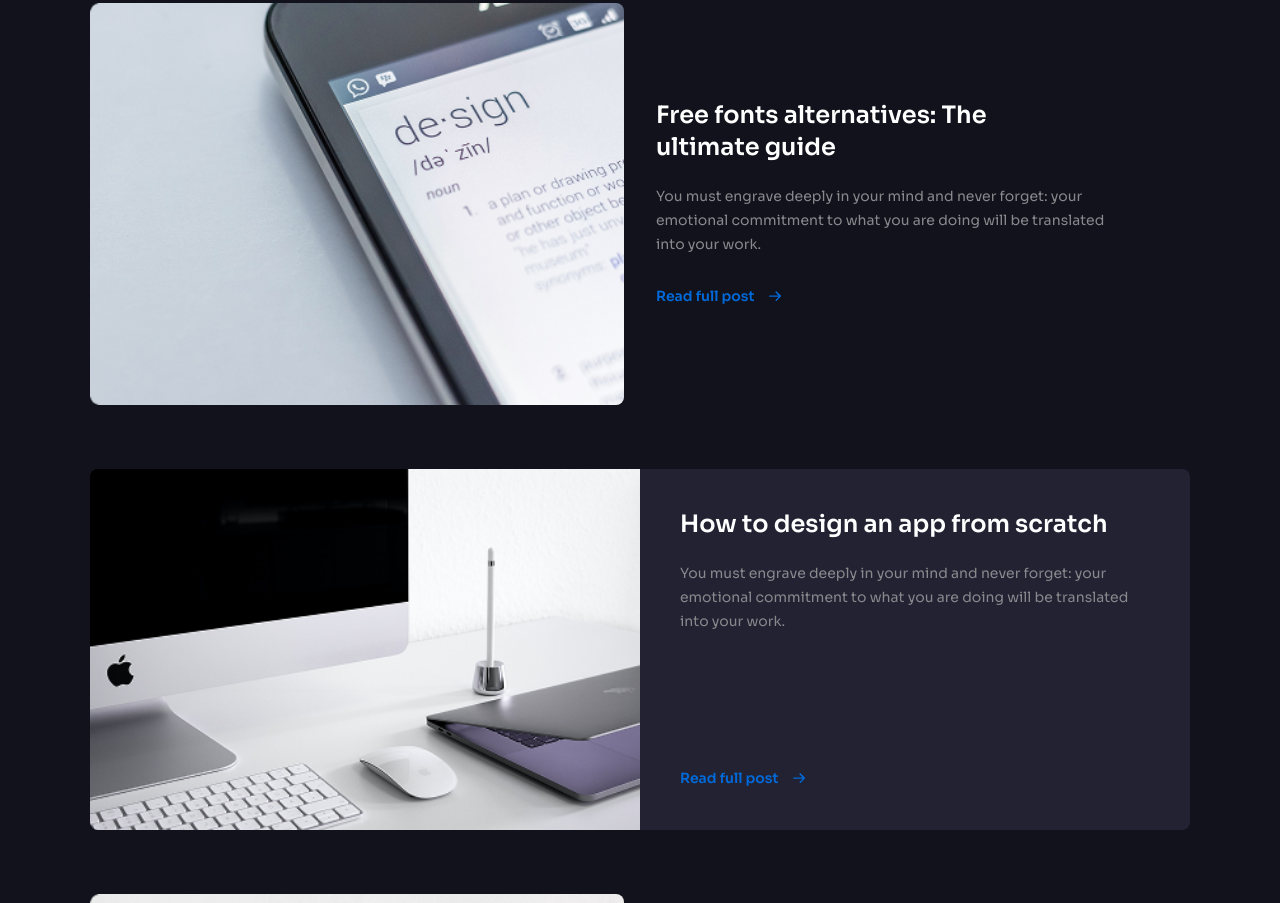
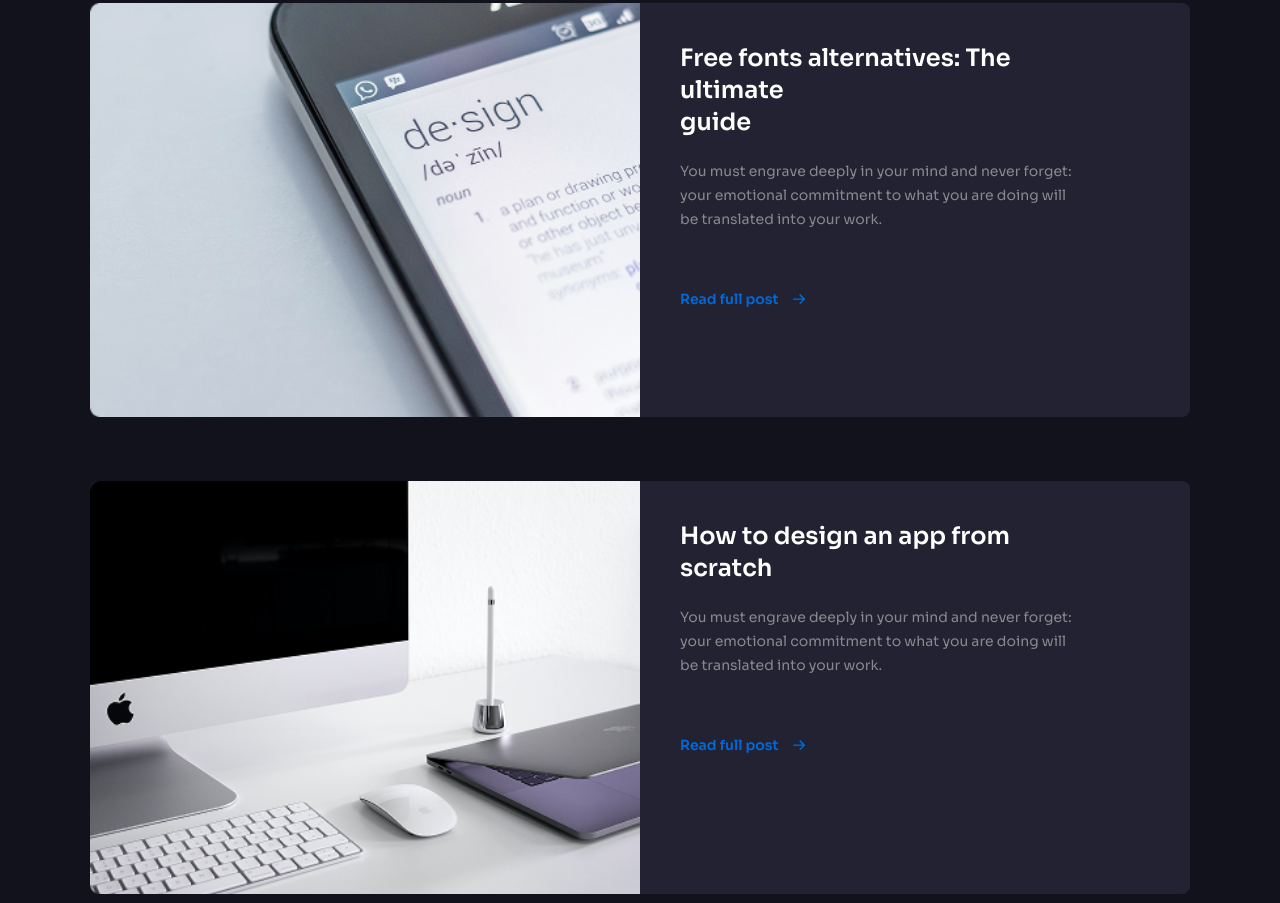
Before and after one commit to MaksymSelezen/Portier-Digital, a website: page src/blog.html in a window 1280 px wide. Shown: the part 845-1748 px from the top of the page. Drawn offline with nearby package versions, Linux system fonts and the light colour scheme; files that its build step writes are made by us from their sources.

Commit message:
articles section adaptive

```diff
--- a/src/blog.html
+++ b/src/blog.html
@@ -87,7 +87,8 @@
 
                 <div class="blog-articles__body">
                   <h3 class="blog-articles__card-title">
-                    Free fonts alternatives: The ultimate guide
+                    Free fonts alternatives: The ultimate <br />
+                    guide
                   </h3>
 
                   <p class="blog-articles__excerpt">
--- a/src/scss/pages/_blog.scss
+++ b/src/scss/pages/_blog.scss
@@ -179,7 +179,7 @@
 
   &__header {
     max-width: 60ch;
-    margin-bottom: 48px;
+    margin-bottom: 40px;
   }
 
   &__title {
@@ -201,18 +201,24 @@
 
   &__list {
     display: grid;
-    gap: 60px;
+    gap: 32px;
+  }
+
+  &__item {
+    min-width: 0;
   }
 
   &__card {
     display: flex;
     flex-direction: column;
-    gap: 20px;
+
+    background-color: $color-surface;
+    border-radius: 8px;
+    overflow: hidden;
 
     &:focus-visible {
       outline: 2px solid rgba(255, 255, 255, 0.5);
       outline-offset: 6px;
-      border-radius: 8px;
     }
 
     &:hover .blog-articles__more {
@@ -221,9 +227,16 @@
   }
 
   &__media {
-    border-radius: 8px;
+    width: 100%;
+    min-height: 316px;
+    height: 316px;
     overflow: hidden;
-    aspect-ratio: 350 / 230;
+  }
+
+  &__media picture {
+    display: block;
+    width: 100%;
+    height: 100%;
   }
 
   &__img {
@@ -235,7 +248,10 @@
   &__body {
     display: flex;
     flex-direction: column;
-    gap: 16px;
+
+    width: 100%;
+
+    padding: 20px;
   }
 
   &__card-title {
@@ -244,7 +260,8 @@
     line-height: 1.33333;
     color: $color-text-main;
 
-    max-width: 22ch;
+    max-width: 18ch;
+    margin-bottom: 16px;
   }
 
   &__excerpt {
@@ -253,15 +270,14 @@
     line-height: 1.71429;
     color: $color-text-muted;
 
-    max-width: 54ch;
+    max-width: 34ch;
   }
 
   &__more {
     display: inline-flex;
     align-items: center;
     gap: 12px;
-
-    margin-top: 8px;
+    margin-top: 24px;
 
     font-weight: 600;
     font-size: 14px;
@@ -271,25 +287,6 @@
 
   &__icon {
     flex: 0 0 auto;
-  }
-
-  &__card--surface {
-    gap: 0;
-  }
-
-  &__card--surface &__media {
-    border-radius: 8px 8px 0 0;
-    aspect-ratio: 350 / 230;
-  }
-
-  &__card--surface &__body {
-    background-color: $color-surface;
-    border-radius: 0 0 8px 8px;
-    padding: 24px 20px;
-  }
-
-  &__card--surface &__more {
-    margin-top: 24px;
   }
 
   // 768
@@ -304,43 +301,32 @@
 
     &__card {
       display: grid;
-      grid-template-columns: minmax(320px, 1fr) minmax(280px, 1fr);
-      gap: 32px;
-      align-items: stretch;
+      grid-template-columns: minmax(0, 1fr) minmax(0, 1fr);
+      min-height: 316px;
     }
 
     &__media {
-      aspect-ratio: auto;
       height: 100%;
       min-height: 316px;
     }
 
     &__body {
-      justify-content: center;
-      gap: 20px;
+      height: 100%;
+      min-height: 316px;
+      padding: 40px;
+    }
+
+    &__card-title {
+      max-width: 20ch;
+      margin-bottom: 20px;
     }
 
     &__excerpt {
-      max-width: 44ch;
+      max-width: 38ch;
     }
 
-    &__card--surface {
-      gap: 0;
-    }
-
-    &__card--surface &__media {
-      border-radius: 8px 0 0 8px;
-      min-height: 316px;
-    }
-
-    &__card--surface &__body {
-      border-radius: 0 8px 8px 0;
-      padding: 40px;
-      height: 100%;
-    }
-
-    &__card--surface &__more {
-      margin-top: auto;
+    &__more {
+      padding-top: 32px;
     }
   }
 
@@ -349,28 +335,19 @@
     &__card {
       grid-template-columns: minmax(420px, 1fr) 1fr;
     }
-
-    &__card-title {
-      max-width: 24ch;
-    }
   }
 
   // 1440
   @media (min-width: $bp-laptop) {
-    &__header {
-      max-width: 70ch;
-    }
-
     &__list {
       gap: 72px;
     }
 
     &__card {
       grid-template-columns: minmax(520px, 1fr) 1fr;
-      gap: 40px;
     }
 
-    &__card--surface &__body {
+    &__body {
       padding: 48px;
     }
   }
@@ -379,6 +356,7 @@
   @media (min-width: $bp-desktop) {
     &__header {
       margin-bottom: 72px;
+      max-width: 70ch;
     }
 
     &__title {
@@ -391,21 +369,6 @@
       line-height: 1.6;
     }
 
-    &__card-title {
-      font-size: 28px;
-    }
-
-    &__excerpt {
-      font-size: 16px;
-      line-height: 1.6;
-      max-width: 52ch;
-    }
-
-    &__more {
-      font-size: 16px;
-      line-height: 1.6;
-    }
-
     &__list {
       gap: 80px;
     }
@@ -414,8 +377,20 @@
       grid-template-columns: minmax(600px, 1fr) 1fr;
     }
 
-    &__card--surface &__body {
-      padding: 56px;
+    &__card-title {
+      font-size: 28px;
+      max-width: 22ch;
+    }
+
+    &__excerpt {
+      font-size: 16px;
+      line-height: 1.6;
+      max-width: 44ch;
+    }
+
+    &__more {
+      font-size: 16px;
+      line-height: 1.6;
     }
   }
 }
```
